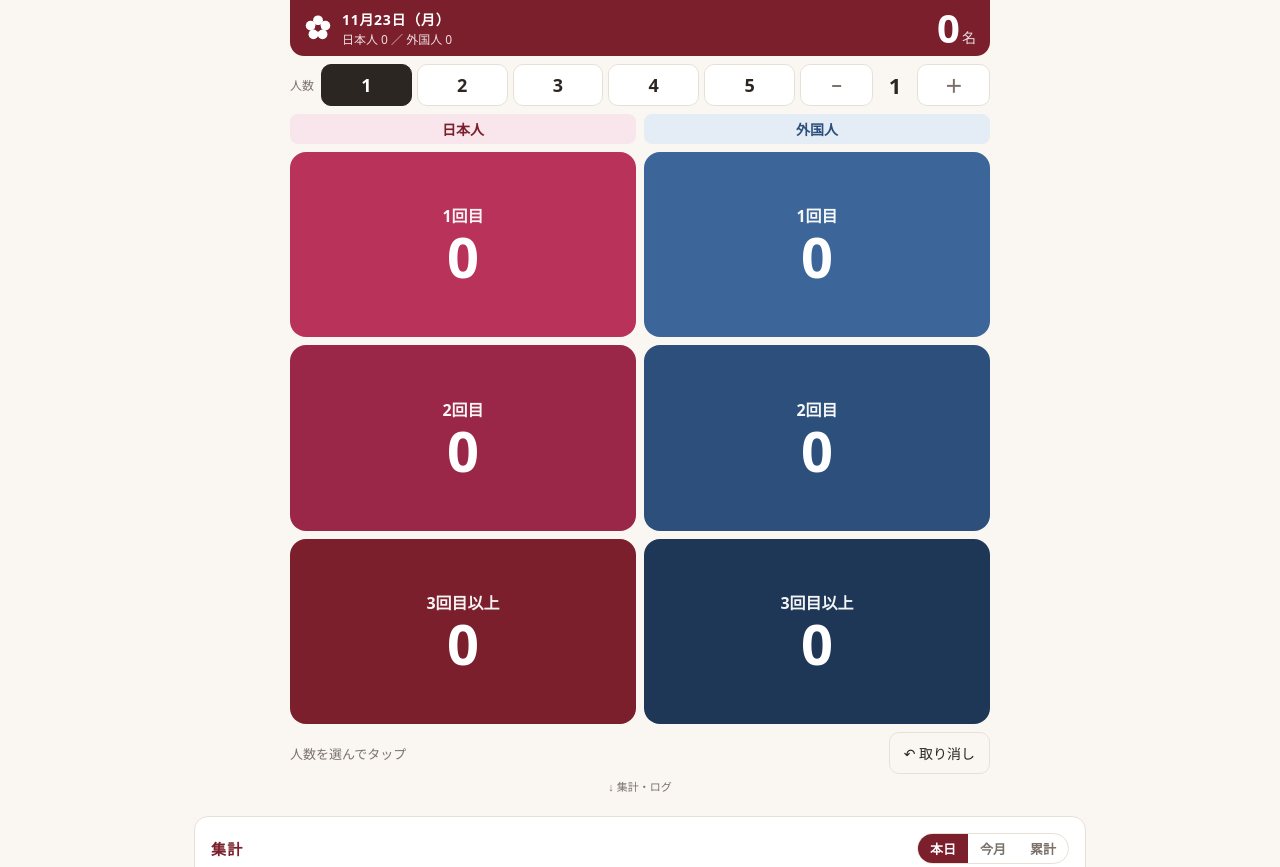
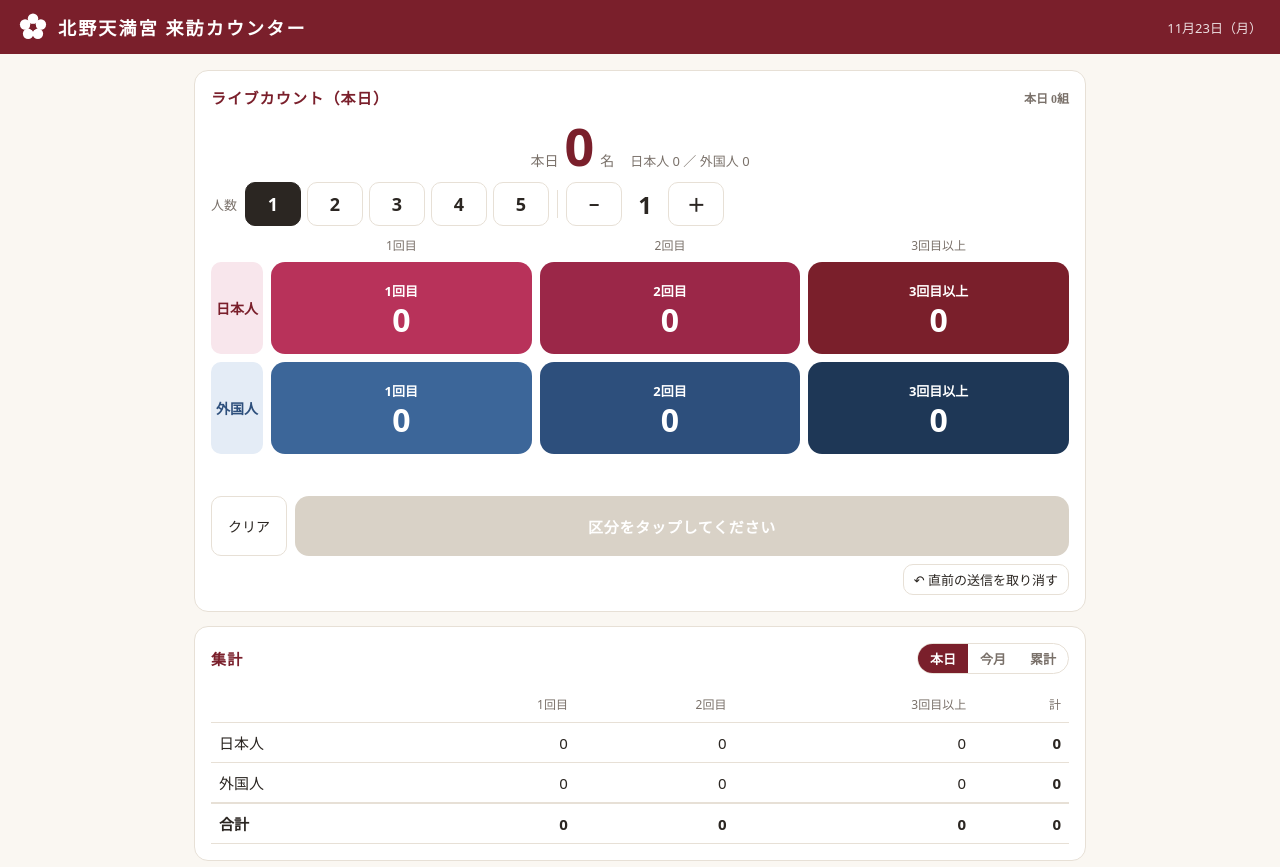
Before and after one commit to taku0o0o0/kitano-visitors, a plain HTML site: page index.html in a window 1280 px wide. Shown: the top 867 px of the page. Drawn offline with Linux system fonts and the light colour scheme.

Commit message:
以前のUIに戻し、送信ボタンで1組ずつ記録する方式に変更
Co-Authored-By: Claude Opus 5.5 <noreply@anthropic.com>

```diff
--- a/index.html
+++ b/index.html
@@ -19,45 +19,46 @@
     padding-bottom: env(safe-area-inset-bottom);
   }
   .mincho { font-family: "Hiragino Mincho ProN", "Yu Mincho", "Noto Serif JP", serif; }
-  .screen {
-    height: 100vh; height: 100dvh; display: flex; flex-direction: column;
-    max-width: 720px; margin: 0 auto; padding: 0 10px 6px;
+  header {
+    background: var(--shu); color: #fff; padding: calc(12px + env(safe-area-inset-top)) 18px 12px;
+    display: flex; align-items: center; gap: 10px;
   }
-  header {
-    background: var(--shu); color: #fff; margin: 0 -10px; padding: calc(8px + env(safe-area-inset-top)) 14px 8px;
-    display: flex; align-items: center; gap: 10px; flex: none;
+  header svg { width: 30px; height: 30px; flex: none; }
+  header h1 { font-size: 18px; margin: 0; letter-spacing: .12em; font-weight: 600; }
+  header .date { margin-left: auto; font-size: 13px; opacity: .85; }
+
+  /* live counter */
+  .counter { padding: 14px; }
+  .total { display: flex; align-items: baseline; justify-content: center; gap: 6px; margin: 0 0 10px; flex-wrap: wrap; }
+  .total .num { font-size: 52px; font-weight: 700; color: var(--shu); line-height: 1; font-variant-numeric: tabular-nums; }
+  .total .lbl { font-size: 14px; color: var(--sub); }
+  .total .split { font-size: 13px; color: var(--sub); margin-left: 10px; }
+  .qty { display: flex; align-items: center; gap: 6px; margin-bottom: 10px; }
+  .qty .ql { font-size: 13px; color: var(--sub); white-space: nowrap; margin-right: 2px; }
+  .qty button { flex: 1; min-width: 0; max-width: 56px; height: 44px; border: 1px solid var(--line); background: #fff; border-radius: 10px; font-size: 18px; font-weight: 600; color: var(--ink); padding: 0; }
+  .qty button.on { background: var(--ink); color: #fff; border-color: var(--ink); }
+  .qty .qv { font-size: 24px; font-weight: 700; min-width: 34px; text-align: center; font-variant-numeric: tabular-nums; }
+  .qty .sep { width: 1px; height: 28px; background: var(--line); margin: 0 2px; flex: none; }
+  .grid { display: grid; grid-template-columns: 52px repeat(3, 1fr); gap: 8px; align-items: stretch; }
+  .grid .rowlbl { display: flex; align-items: center; justify-content: center; font-weight: 600; font-size: 14px; border-radius: 10px; text-align: center; }
+  .grid .rowlbl.jp { background: var(--ume-soft); color: var(--shu); }
+  .grid .rowlbl.fg { background: var(--ai-soft); color: var(--ai); }
+  .colhead { text-align: center; font-size: 12px; color: var(--sub); }
+  .cbtn {
+    position: relative; border: none; border-radius: 14px; padding: 12px 4px 10px; cursor: pointer; font: inherit;
+    display: flex; flex-direction: column; align-items: center; gap: 2px; min-height: 92px; justify-content: center;
+    transition: transform .06s ease, filter .15s, box-shadow .15s; user-select: none; -webkit-user-select: none; touch-action: manipulation;
   }
-  @media (min-width: 740px) { header { margin: 0; border-radius: 0 0 14px 14px; } }
-  header svg { width: 28px; height: 28px; flex: none; }
-  header .htxt { display: flex; flex-direction: column; gap: 1px; min-width: 0; }
-  header .date { font-size: 14px; font-weight: 600; letter-spacing: .05em; }
-  header .split { font-size: 12px; opacity: .85; white-space: nowrap; }
-  header .htotal { margin-left: auto; display: flex; align-items: baseline; gap: 2px; }
-  header .htotal .num { font-size: 40px; font-weight: 700; line-height: 1; font-variant-numeric: tabular-nums; }
-  header .htotal .u { font-size: 14px; opacity: .85; }
-
-  .qty { display: flex; align-items: center; gap: 5px; padding: 8px 0; flex: none; }
-  .qty .ql { font-size: 12px; color: var(--sub); white-space: nowrap; margin-right: 2px; }
-  .qty button { flex: 1; min-width: 0; height: 42px; border: 1px solid var(--line); background: #fff; border-radius: 10px; font-size: 18px; font-weight: 600; color: var(--ink); padding: 0; }
-  .qty button.on { background: var(--ink); color: #fff; border-color: var(--ink); }
-  .qty button.pm { flex: .8; color: var(--sub); }
-  .qty .qv { min-width: 34px; text-align: center; font-size: 22px; font-weight: 700; font-variant-numeric: tabular-nums; }
-
-  .grid {
-    flex: 1; min-height: 0; display: grid; grid-template-columns: 1fr 1fr;
-    grid-template-rows: auto 1fr 1fr 1fr; gap: 8px;
+  .cbtn:active { transform: scale(.96); }
+  .cbtn .t { font-size: 13px; font-weight: 600; }
+  .cbtn .c { font-size: 32px; font-weight: 700; font-variant-numeric: tabular-nums; line-height: 1.1; }
+  .cbtn .p {
+    position: absolute; top: -8px; right: -6px; min-width: 34px; padding: 3px 8px; border-radius: 99px;
+    background: #fff; color: var(--ink); font-size: 16px; font-weight: 800; box-shadow: 0 2px 8px rgba(0,0,0,.25);
+    display: none;
   }
-  .colhead { text-align: center; font-size: 14px; font-weight: 700; padding: 5px 0; border-radius: 8px; }
-  .colhead.jp { background: var(--ume-soft); color: var(--shu); }
-  .colhead.fg { background: var(--ai-soft); color: var(--ai); }
-  .cbtn {
-    border: none; border-radius: 16px; cursor: pointer; font: inherit; min-height: 0;
-    display: flex; flex-direction: column; align-items: center; justify-content: center; gap: 0;
-    transition: transform .06s ease, filter .15s; user-select: none; -webkit-user-select: none; touch-action: manipulation;
-  }
-  .cbtn:active { transform: scale(.97); }
-  .cbtn .t { font-size: 16px; font-weight: 600; opacity: .95; }
-  .cbtn .c { font-size: clamp(30px, 7vh, 60px); font-weight: 700; font-variant-numeric: tabular-nums; line-height: 1.05; }
+  .cbtn.pending { box-shadow: 0 0 0 3px #fff, 0 0 0 6px var(--gold); }
+  .cbtn.pending .p { display: block; }
   .cbtn.jp { background: var(--ume); color: #fff; }
   .cbtn.jp.b2 { background: #9b2748; }
   .cbtn.jp.b3 { background: var(--shu); }
@@ -65,9 +66,35 @@
   .cbtn.fg.b2 { background: var(--ai); }
   .cbtn.fg.b3 { background: #1e3756; }
   .cbtn.flash { filter: brightness(1.35); }
-  .undo-row { display: flex; gap: 8px; padding-top: 8px; align-items: center; flex: none; }
-  .undo-row .last { font-size: 13px; color: var(--sub); flex: 1; min-width: 0; overflow: hidden; text-overflow: ellipsis; white-space: nowrap; }
-  .undo-row .btn-ghost { padding: 10px 14px; }
+
+  .send-row { display: flex; gap: 8px; margin-top: 14px; }
+  .send-row .btn-ghost { flex: none; padding: 0 16px; }
+  .btn-send {
+    flex: 1; height: 60px; border: none; border-radius: 14px; background: var(--gold); color: #fff;
+    font-size: 20px; font-weight: 700; letter-spacing: .15em; transition: background .2s, transform .06s;
+  }
+  .btn-send:active { transform: scale(.98); }
+  .btn-send:disabled { background: #d9d2c7; color: #fff; cursor: default; letter-spacing: .05em; font-size: 15px; font-weight: 600; }
+  .draft { min-height: 20px; font-size: 13px; color: var(--ink); margin-top: 8px; text-align: center; }
+  .undo-row { display: flex; gap: 8px; margin-top: 8px; align-items: center; }
+  .undo-row .last { font-size: 13px; color: var(--sub); flex: 1; min-width: 0; }
+
+  .sent {
+    position: fixed; inset: 0; z-index: 50; display: flex; align-items: center; justify-content: center;
+    background: rgba(250,247,242,.6); backdrop-filter: blur(2px); -webkit-backdrop-filter: blur(2px);
+    pointer-events: none; opacity: 0; transition: opacity .2s;
+  }
+  .sent.show { opacity: 1; }
+  .sent .box {
+    background: var(--shu); color: #fff; border-radius: 22px; padding: 26px 40px; text-align: center;
+    box-shadow: 0 20px 60px rgba(122,31,43,.35); transform: scale(.85); transition: transform .25s cubic-bezier(.2,1.4,.4,1);
+  }
+  .sent.show .box { transform: scale(1); }
+  .sent .ck { width: 64px; height: 64px; border-radius: 50%; background: #fff; color: var(--shu); font-size: 40px; font-weight: 900; line-height: 64px; margin: 0 auto 10px; }
+  .sent .h { font-size: 22px; font-weight: 700; letter-spacing: .1em; }
+  .sent .s { font-size: 14px; opacity: .9; margin-top: 4px; }
+  .sent .n { font-size: 13px; opacity: .8; margin-top: 10px; }
+
   main { max-width: 920px; margin: 0 auto; padding: 16px 14px 40px; }
   .card { background: var(--card); border: 1px solid var(--line); border-radius: 14px; padding: 16px; margin-bottom: 14px; }
   .card h2 { font-size: 15px; margin: 0 0 12px; letter-spacing: .08em; color: var(--shu); display: flex; align-items: center; gap: 8px; }
@@ -151,43 +178,52 @@
 </style>
 </head>
 <body>
-<div class="screen">
 <header>
   <svg viewBox="0 0 40 40" aria-hidden="true">
     <g fill="#fff"><circle cx="20" cy="9" r="7"/><circle cx="30.5" cy="16.6" r="7"/><circle cx="26.5" cy="29" r="7"/><circle cx="13.5" cy="29" r="7"/><circle cx="9.5" cy="16.6" r="7"/></g>
     <circle cx="20" cy="20" r="4.2" fill="#7a1f2b"/>
   </svg>
-    <div class="htxt">
-      <div class="date" id="todayLabel"></div>
-      <div class="split" id="tSplit"></div>
-    </div>
-    <div class="htotal"><span class="num" id="tTotal">0</span><span class="u">名</span></div>
+  <h1 class="mincho">北野天満宮 来訪カウンター</h1>
+  <span class="date" id="todayLabel"></span>
 </header>
 
+<main>
+  <!-- live counter -->
+  <section class="card counter">
+    <h2 class="mincho">ライブカウント（本日）<span class="r" id="groupLabel" style="font-size:12px;color:var(--sub);letter-spacing:0"></span></h2>
+    <div class="total">
+      <span class="lbl">本日</span><span class="num" id="tTotal">0</span><span class="lbl">名</span>
+      <span class="split" id="tSplit"></span>
+    </div>
     <div class="qty" id="qty">
       <span class="ql">人数</span>
       <button data-q="1" class="on">1</button><button data-q="2">2</button><button data-q="3">3</button><button data-q="4">4</button><button data-q="5">5</button>
-    <button id="qMinus" class="pm">−</button><span class="qv" id="qVal">1</span><button id="qPlus" class="pm">＋</button>
+      <span class="sep"></span>
+      <button id="qMinus">−</button><span class="qv" id="qVal">1</span><button id="qPlus">＋</button>
     </div>
+    <div class="grid">
+      <div></div>
+      <div class="colhead">1回目</div><div class="colhead">2回目</div><div class="colhead">3回目以上</div>
+      <div class="rowlbl jp">日本人</div>
+      <button class="cbtn jp b1" data-f="0" data-b="1"><span class="t">1回目</span><span class="c">0</span><span class="p"></span></button>
+      <button class="cbtn jp b2" data-f="0" data-b="2"><span class="t">2回目</span><span class="c">0</span><span class="p"></span></button>
+      <button class="cbtn jp b3" data-f="0" data-b="3"><span class="t">3回目以上</span><span class="c">0</span><span class="p"></span></button>
+      <div class="rowlbl fg">外国人</div>
+      <button class="cbtn fg b1" data-f="1" data-b="1"><span class="t">1回目</span><span class="c">0</span><span class="p"></span></button>
+      <button class="cbtn fg b2" data-f="1" data-b="2"><span class="t">2回目</span><span class="c">0</span><span class="p"></span></button>
+      <button class="cbtn fg b3" data-f="1" data-b="3"><span class="t">3回目以上</span><span class="c">0</span><span class="p"></span></button>
+    </div>
+    <div class="draft" id="draftLabel"></div>
+    <div class="send-row">
+      <button class="btn-ghost" id="clearBtn">クリア</button>
+      <button class="btn-send" id="sendBtn" disabled>区分をタップしてください</button>
+    </div>
+    <div class="undo-row">
+      <span class="last" id="lastLabel"></span>
+      <button class="btn-ghost btn-small" id="undoBtn">↶ 直前の送信を取り消す</button>
+    </div>
+  </section>
 
-  <div class="grid">
-    <div class="colhead jp">日本人</div><div class="colhead fg">外国人</div>
-    <button class="cbtn jp b1" data-f="0" data-b="1"><span class="t">1回目</span><span class="c">0</span></button>
-    <button class="cbtn fg b1" data-f="1" data-b="1"><span class="t">1回目</span><span class="c">0</span></button>
-    <button class="cbtn jp b2" data-f="0" data-b="2"><span class="t">2回目</span><span class="c">0</span></button>
-    <button class="cbtn fg b2" data-f="1" data-b="2"><span class="t">2回目</span><span class="c">0</span></button>
-    <button class="cbtn jp b3" data-f="0" data-b="3"><span class="t">3回目以上</span><span class="c">0</span></button>
-    <button class="cbtn fg b3" data-f="1" data-b="3"><span class="t">3回目以上</span><span class="c">0</span></button>
-  </div>
-
-  <div class="undo-row">
-    <span class="last" id="lastLabel">人数を選んでタップ</span>
-    <button class="btn-ghost" id="undoBtn">↶ 取り消し</button>
-  </div>
-  <div class="more">↓ 集計・ログ</div>
-</div>
-
-<main>
   <!-- summary -->
   <section class="card">
     <h2 class="mincho">集計 <span class="r seg" id="sumSeg"><button data-v="today" class="on">本日</button><button data-v="month">今月</button><button data-v="all">累計</button></span></h2>
@@ -237,6 +273,8 @@
   </section>
 </main>
 
+<div class="sent" id="sent"><div class="box"><div class="ck">✓</div><div class="h">送信しました</div><div class="s" id="sentS"></div><div class="n">次の記録をどうぞ</div></div></div>
+
 <footer>北野天満宮 来訪カウンター ・ データはこの端末にのみ保存</footer>
 
 <script>
@@ -285,29 +323,69 @@
   $('qty').addEventListener('click', e => { const b = e.target.closest('[data-q]'); if (b) setQty(+b.dataset.q); });
   $('qMinus').addEventListener('click', () => setQty(qty - 1));
   $('qPlus').addEventListener('click', () => setQty(qty + 1));
-  function addTap(f, b) {
-    const v = { id: uid(), ts: Date.now(), b, f };
-    if (qty > 1) v.q = qty;
-    data.visits.push(v); history.push(v.id); save();
-    $('lastLabel').textContent = `${fmtTime(v.ts)} ${f ? '外国人' : '日本人'}・${BL[b]} を +${qty} しました`;
+  // draft: pending taps for the current group, committed with 送信
+  let draft = {}; // "f-b" -> people
+  const draftTotal = () => Object.values(draft).reduce((a, x) => a + x, 0);
+  const draftText = () => Object.entries(draft).map(([k, n]) => { const [f, b] = k.split('-'); return `${+f ? '外国人' : '日本人'}${BL[b]}×${n}`; }).join('、');
+  function renderDraft() {
+    document.querySelectorAll('.cbtn').forEach(btn => {
+      const n = draft[btn.dataset.f + '-' + btn.dataset.b] || 0;
+      btn.classList.toggle('pending', n > 0);
+      btn.querySelector('.p').textContent = n ? '+' + n : '';
+    });
+    const tot = draftTotal();
+    $('sendBtn').disabled = !tot;
+    $('sendBtn').textContent = tot ? `送信（${tot}名）` : '区分をタップしてください';
+    $('draftLabel').textContent = tot ? draftText() : '';
+  }
+  function tap(f, b) {
+    const k = f + '-' + b;
+    draft[k] = (draft[k] || 0) + qty;
     setQty(1);
-    render();
+    renderDraft();
   }
   document.querySelectorAll('.cbtn').forEach(btn => btn.addEventListener('click', () => {
-    addTap(+btn.dataset.f, +btn.dataset.b);
+    tap(+btn.dataset.f, +btn.dataset.b);
     btn.classList.add('flash'); setTimeout(() => btn.classList.remove('flash'), 150);
-    if (navigator.vibrate) navigator.vibrate(15);
+    try { navigator.vibrate && navigator.vibrate(15); } catch (e) {}
   }));
+  $('clearBtn').addEventListener('click', () => { draft = {}; setQty(1); renderDraft(); });
+
+  const groupsToday = () => new Set(data.visits.filter(v => dayKey(v.ts) === todayKey()).map(v => v.g || v.id)).size;
+  let sentTimer;
+  $('sendBtn').addEventListener('click', () => {
+    const tot = draftTotal(); if (!tot) return;
+    const g = uid(), ts = Date.now(), text = draftText();
+    for (const [k, n] of Object.entries(draft)) {
+      const [f, b] = k.split('-').map(Number);
+      const v = { id: uid(), ts, b, f, g };
+      if (n > 1) v.q = n;
+      data.visits.push(v);
+    }
+    history.push(g); save();
+    draft = {}; renderDraft(); render();
+    const no = groupsToday();
+    $('sentS').textContent = `本日 第${no}組 ・ ${tot}名`;
+    $('lastLabel').textContent = `${fmtTime(ts)} 第${no}組：${text}`;
+    const el = $('sent'); el.classList.add('show');
+    clearTimeout(sentTimer); sentTimer = setTimeout(() => el.classList.remove('show'), 1100);
+    try { navigator.vibrate && navigator.vibrate([20, 40, 20]); } catch (e) {}
+  });
+
   $('undoBtn').addEventListener('click', () => {
-    let id = history.pop();
-    if (!id) {
-      const today = data.visits.filter(v => dayKey(v.ts) === todayKey()).sort((a, b) => b.ts - a.ts)[0];
-      if (!today) return;
-      if (!confirm(`${fmtTime(today.ts)} の記録（${today.f ? '外国人' : '日本人'}・${BL[today.b]}・${Q(today)}名）を取り消しますか？`)) return;
-      id = today.id;
+    let g = history[history.length - 1];
+    let list = g ? data.visits.filter(v => (v.g || v.id) === g) : [];
+    if (!list.length) {
+      const last = data.visits.filter(v => dayKey(v.ts) === todayKey()).sort((a, b) => b.ts - a.ts)[0];
+      if (!last) return;
+      g = last.g || last.id; list = data.visits.filter(v => (v.g || v.id) === g);
     }
-    removeVisit(id);
-    $('lastLabel').textContent = '1つ取り消しました';
+    const n = list.reduce((a, v) => a + Q(v), 0);
+    if (!confirm(`${fmtTime(list[0].ts)} の送信（${n}名）を取り消しますか？`)) return;
+    data.visits = data.visits.filter(v => (v.g || v.id) !== g);
+    if (history[history.length - 1] === g) history.pop();
+    save(); render();
+    $('lastLabel').textContent = '直前の送信を取り消しました';
   });
 
   function removeVisit(id) {
@@ -350,6 +428,7 @@
     document.querySelectorAll('.cbtn').forEach(btn => btn.querySelector('.c').textContent = t[btn.dataset.f][btn.dataset.b]);
     $('tTotal').textContent = sum3(t[0]) + sum3(t[1]);
     $('tSplit').textContent = `日本人 ${sum3(t[0])} ／ 外国人 ${sum3(t[1])}`;
+    $('groupLabel').textContent = `本日 ${groupsToday()}組`;
     renderSummary(); renderLog(); renderTrend();
   }
 
@@ -470,6 +549,7 @@
 
   let shownDay = todayKey();
   setInterval(() => { if (shownDay !== todayKey()) { shownDay = todayKey(); $('logDate').value = shownDay; render(); } }, 60000);
+  renderDraft();
   render();
 })();
 </script>
```
Lines whose indentation alone changed are shown as unchanged.
